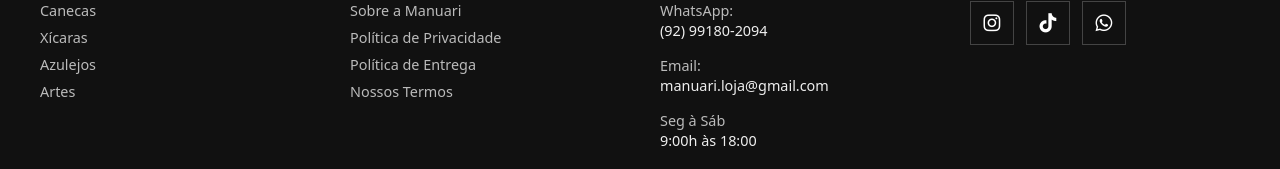
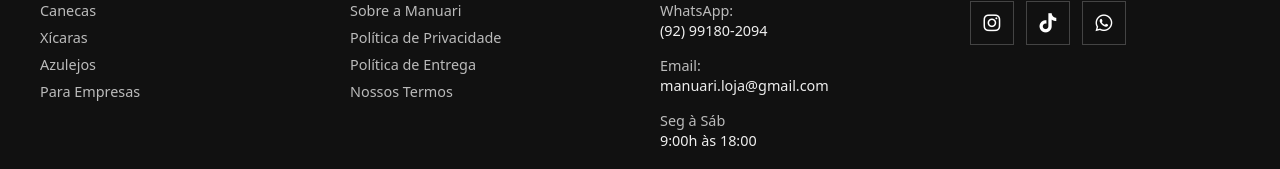
Before and after one commit to WillDavid/manuari-website, a Vue app: page / in a window 1280 px wide. Shown: the part 907-1076 px from the top of the page. Built offline with nearby package versions, Linux system fonts and the light colour scheme; no server answers; the database is empty.

Commit message:
atualizei links

```diff
--- a/src/components/AppFooter.vue
+++ b/src/components/AppFooter.vue
@@ -9,7 +9,7 @@
           <li><RouterLink to="/produtos/canecas">Canecas</RouterLink></li>
           <li><RouterLink to="/produtos/xicaras">Xícaras</RouterLink></li>
           <li><RouterLink to="/produtos/azulejos">Azulejos</RouterLink></li>
-          <li><RouterLink to="/produtos/artes">Artes</RouterLink></li>
+          <li><RouterLink to="/para-empresas">Para Empresas</RouterLink></li>
         </ul>
       </div>
 
```
